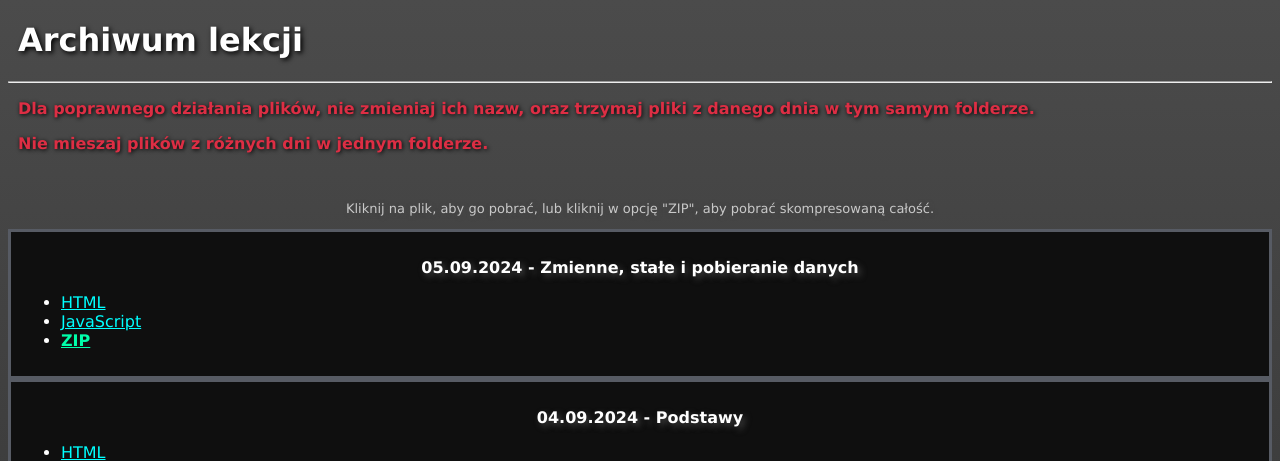
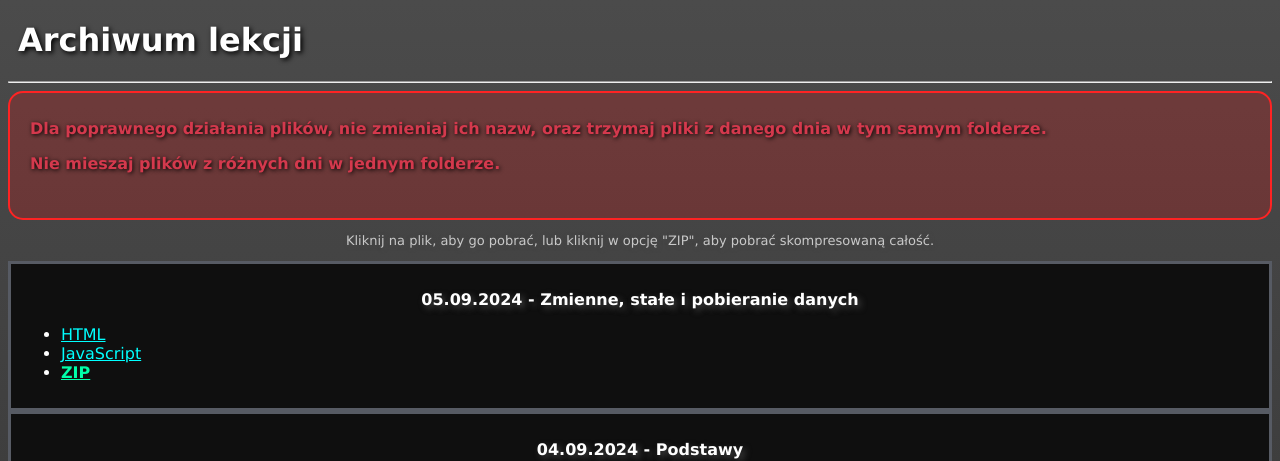
Before and after one commit to MaxMiL4N/archiwum_lekcji, a PHP site: page / in a window 1280 px wide. Shown: the top 461 px of the page. Run offline with PHP 8.4, Linux system fonts and the light colour scheme.

Commit message:
warning visual update

```diff
--- a/css.css
+++ b/css.css
@@ -40,7 +40,7 @@ h1{
     margin-left:10px;
 }
 .warning{
-    color: #dd2e44;
+    color: #d4394d;
     text-shadow: 1px 1px 4px rgb(0, 0, 0);
     text-align: left;
     margin-left: 10px;
@@ -51,3 +51,13 @@ h1{
     font-size:small;
     font-weight: 100;
 }
+.div_warning{
+    border-radius: 15px;
+    background-color: rgba(255, 0, 0, 0.2);
+    border-style: solid;
+    border-color: #ff2323;
+    border-width: 2px;
+}
+.div_warning:hover{
+    background-color: rgba(255, 0, 0, 0.2);
+}
--- a/index.html
+++ b/index.html
@@ -15,8 +15,10 @@
 <body>
     <h1>Archiwum lekcji</h1>
     <hr>
-    <p class="warning">Dla poprawnego działania plików, nie zmieniaj ich nazw, oraz trzymaj pliki z danego dnia w tym samym folderze.</p>
-    <p class="warning">Nie mieszaj plików z różnych dni w jednym folderze.</p><br>
+    <div class="div_warning">
+        <p class="warning">Dla poprawnego działania plików, nie zmieniaj ich nazw, oraz trzymaj pliki z danego dnia w tym samym folderze.</p>
+        <p class="warning">Nie mieszaj plików z różnych dni w jednym folderze.</p><br>
+    </div>
     <p class="info">Kliknij na plik, aby go pobrać, lub kliknij w opcję "ZIP", aby pobrać skompresowaną całość.</p>
     <div>
     <p>05.09.2024 - Zmienne, stałe i pobieranie danych</p>
```
